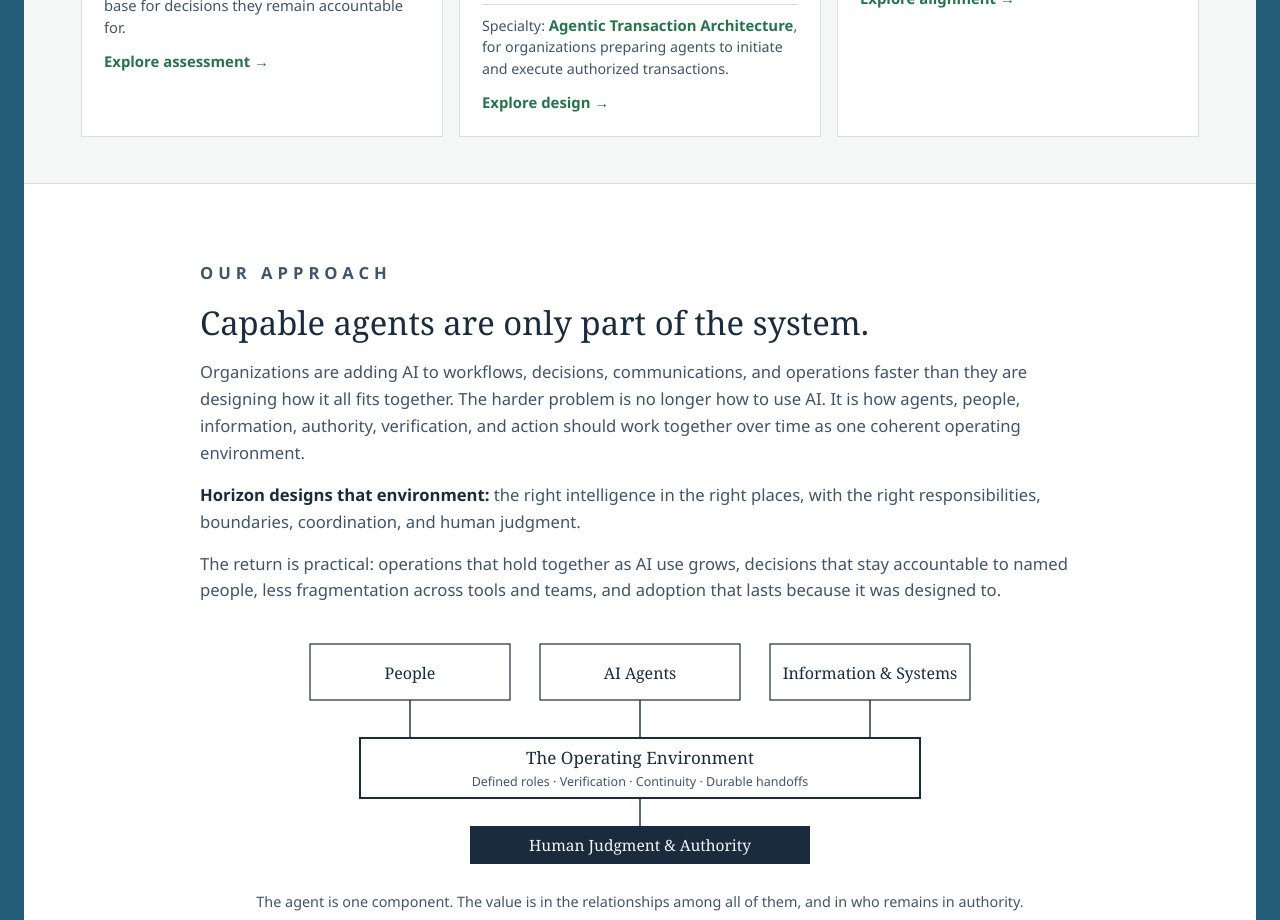
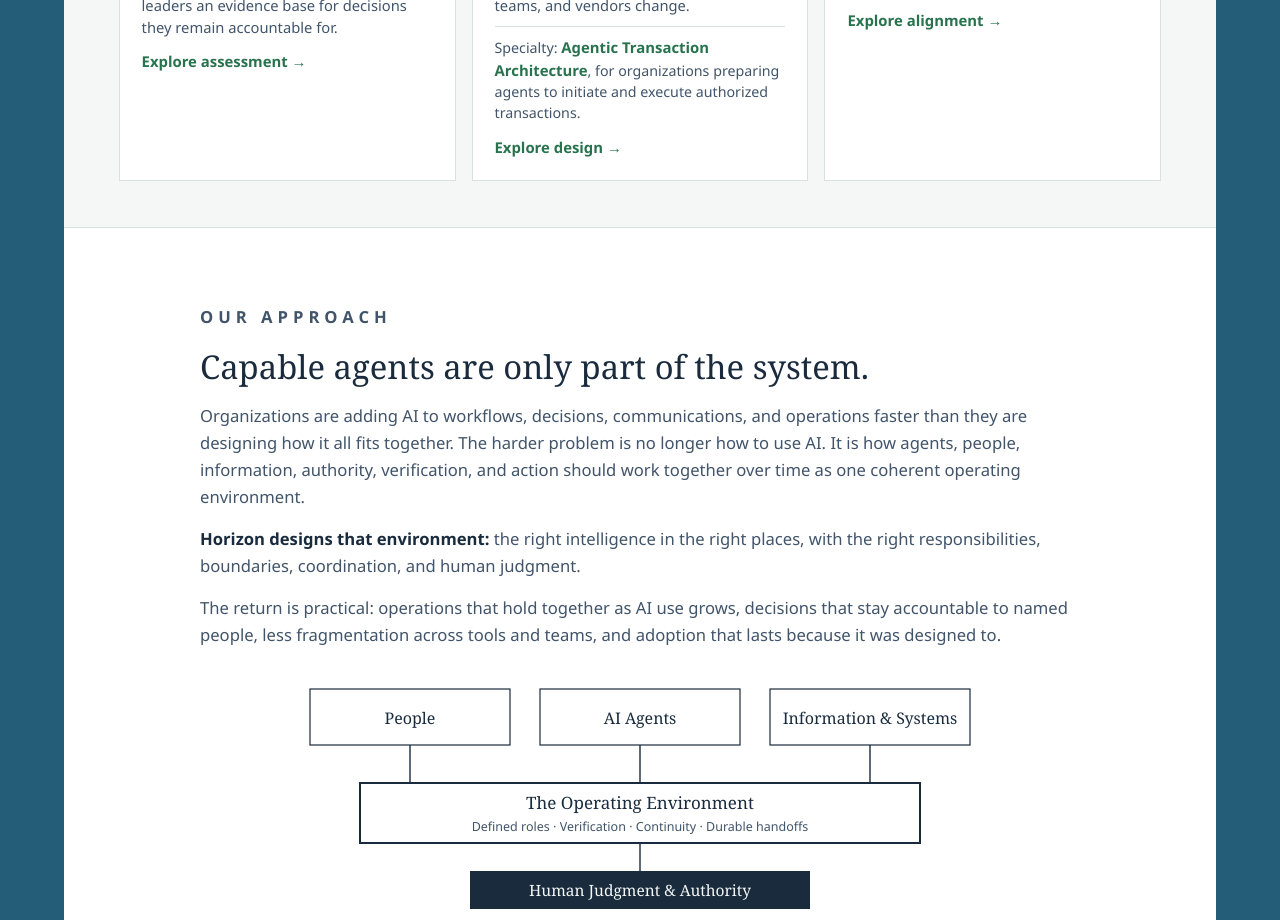
Before and after one commit to HorizonTks/horizontks, a plain HTML site: page index.html in a window 1280 px wide. Shown: the part 688-1608 px from the top of the page. Drawn offline with Linux system fonts and the light colour scheme.

Commit message:
Make Horizon blue side and bottom bars explicit page borders

```diff
--- a/index.html
+++ b/index.html
@@ -131,11 +131,15 @@
     }
 
     /* Horizon blue-teal architectural frame, matching the primary CTA */
-    body { background: var(--horizon-blue); }
-    .page-frame { width: calc(100% - 48px); max-width: 1240px; margin: 0 auto; background: var(--mist); }
+    /* Visible framing belongs to the page itself, not to an outer background. */
+    body { background: var(--mist); }
+    .page-frame { width: 100%; max-width: none; margin: 0; background: var(--mist);
+      border-left: clamp(18px, 5vw, 76px) solid var(--horizon-blue);
+      border-right: clamp(18px, 5vw, 76px) solid var(--horizon-blue);
+      border-bottom: 28px solid var(--horizon-blue); }
     .page-frame .band-white { background: var(--white); }
-    @media (max-width: 860px) { .page-frame { width: calc(100% - 24px); } }
-    @media (max-width: 480px) { .page-frame { width: calc(100% - 12px); } }
+    @media (max-width: 860px) { .page-frame { border-left-width: 14px; border-right-width: 14px; border-bottom-width: 18px; } }
+    @media (max-width: 480px) { .page-frame { border-left-width: 7px; border-right-width: 7px; border-bottom-width: 12px; } }
   </style>
 </head>
 <body>
```
